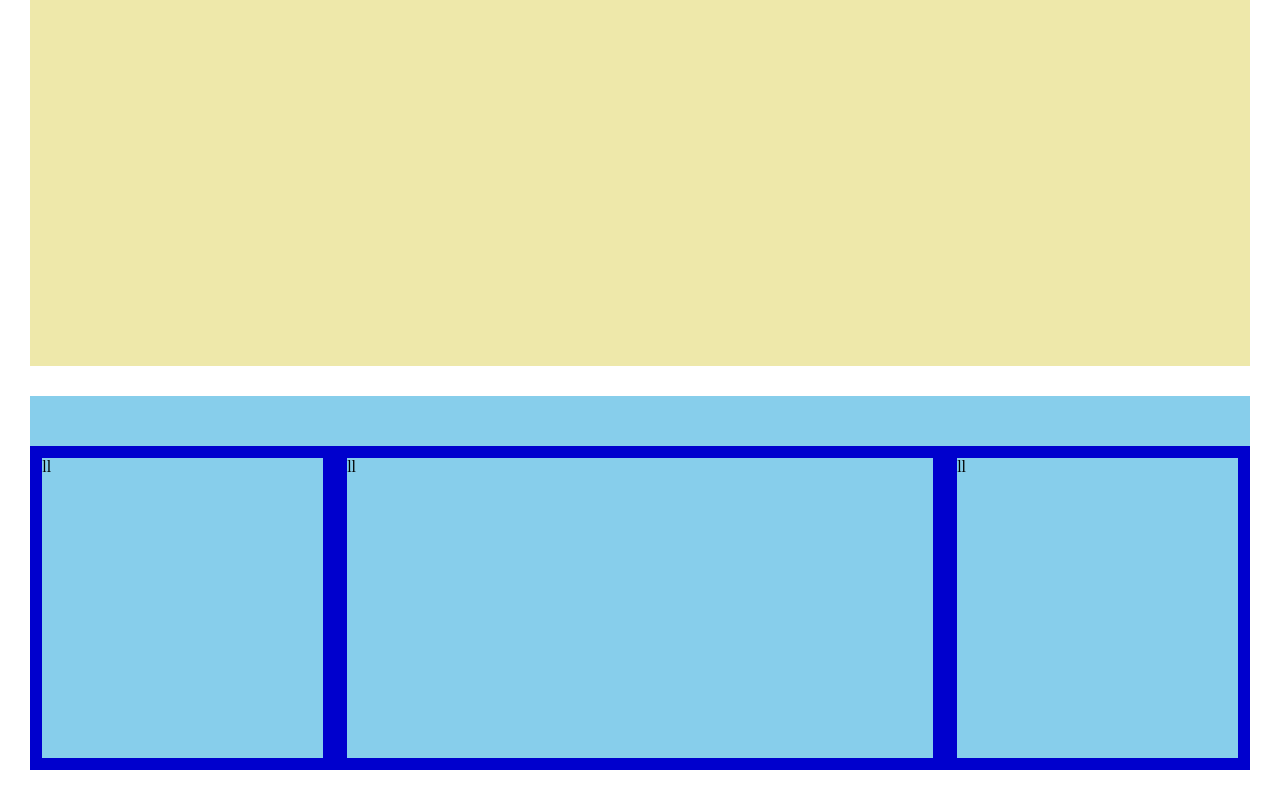
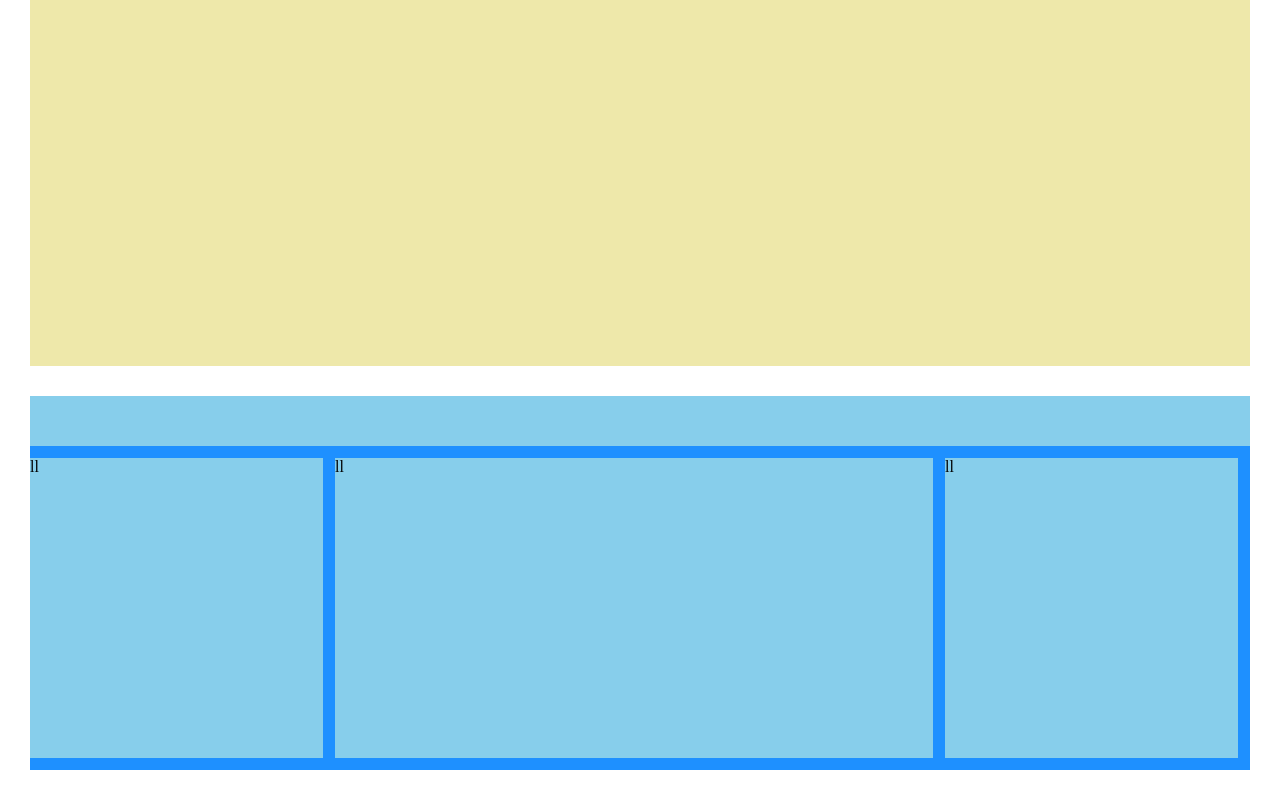
Before and after one commit to leonardosponza/htmlcss-struttura-wp, a plain HTML site: page index.html in a window 1280 px wide. Shown: the part 394-1194 px from the top of the page. Drawn offline with Linux system fonts and the light colour scheme.

Commit message:
add:css-changes

```diff
--- a/css/style.css
+++ b/css/style.css
@@ -25,28 +25,28 @@ header{
 }
 /* box blu */
 .container{
-    background-color: mediumblue;
+    background-color:dodgerblue;
 }
 .clearfix::after {
     content:'';
     display: table;
     clear: both;
-    background-color: mediumblue;
 }
 
 .righelato, .boxcentro{
     background-color: skyblue;
     float: left;
 }
+
 .righelato{
-    width: 23%;
-    margin: 1%;
+    width: 24%;
+    margin-top: 1%;
     background-color: skyblue;
     /* queste altezze poi verranno tolte */
     height: 300px;
 }
 .boxcentro{
-    width: 48%;
+    width: 49%;
     margin: 1%;
     background-color: skyblue;
      /* queste altezze poi verranno tolte */
```
